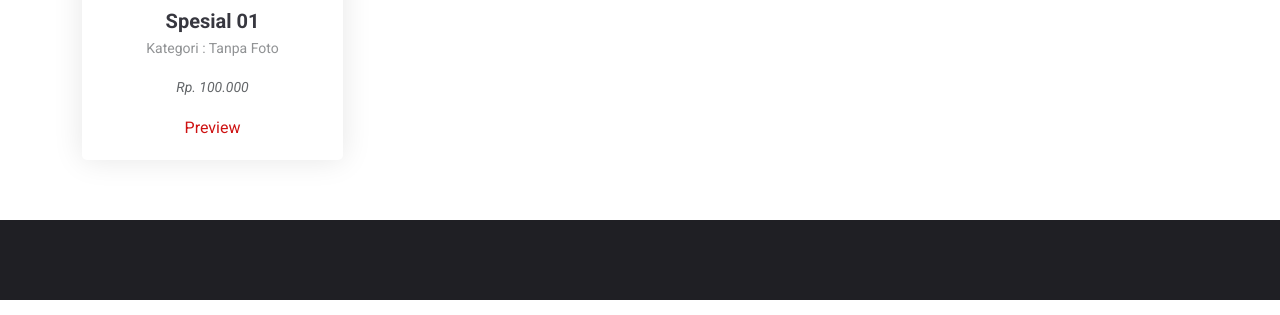
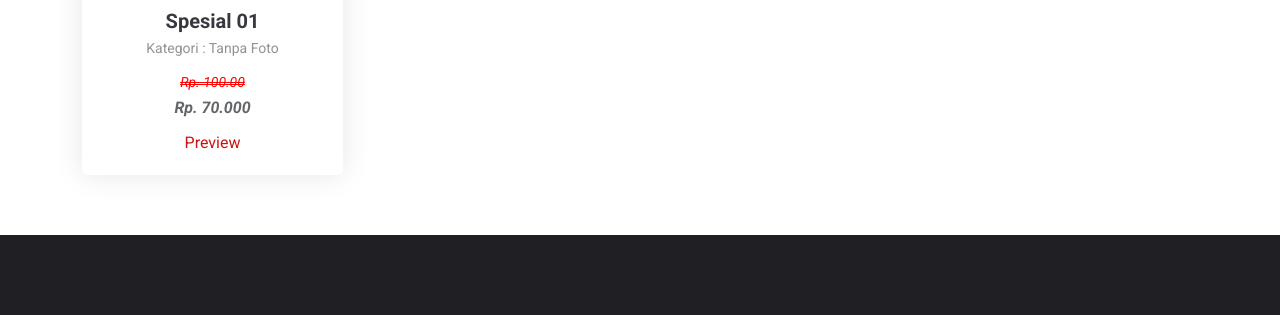
Before and after one commit to iwanms/palupintation, a CodeIgniter app: page /palupintation/ in a window 1280 px wide. Shown: the part 995-1310 px from the top of the page. Run offline with CodeIgniter, Linux system fonts and the light colour scheme.

Commit message:
dashboard harga

```diff
--- a/application/views/v_dashboard.php
+++ b/application/views/v_dashboard.php
@@ -37,6 +37,7 @@
 
     <!-- Main CSS File -->
     <link href="<?=base_url();?>assets/dashboard/css/main.css" rel="stylesheet" />
+    <link href="<?=base_url();?>assets/dashboard/css/style.css" rel="stylesheet" />
 
     <!-- =======================================================
   * Template Name: Yummy
@@ -146,9 +147,8 @@
                 <div class="member-info">
                   <h4>Spesial 01</h4>
                   <span>Kategori : Tanpa Foto</span>
-                  <p>
-                    Rp. 100.000
-                  </p>
+                  <div class="harga-lama">Rp. 100.00</div>
+                  <div class="harga-baru">Rp. 70.000</div>
                   <!-- <a href="<?= base_url(); ?>rossa-iwan?to=Tamu+Undangan" target="_blank">Preview</a> -->
                   <a href="https://palupintation.com/rossa-iwan?to=Tamu+Undangan" target="_blank">Preview</a>
                 </div>
--- /dev/null
+++ b/assets/dashboard/css/style.css
@@ -0,0 +1,17 @@
+.harga-lama {
+	font-style: italic;
+	font-size: 14px;
+	padding-top: 10px;
+	line-height: 26px;
+	color: red;
+	text-decoration: line-through;
+	text-decoration-style: double;
+}
+.harga-baru {
+	font-style: italic;
+	font-size: 16px;
+	font-weight: bold;
+	padding-bottom: 10px;
+	line-height: 26px;
+	color: color-mix(in srgb, var(--default-color), transparent 30%);
+}
```
